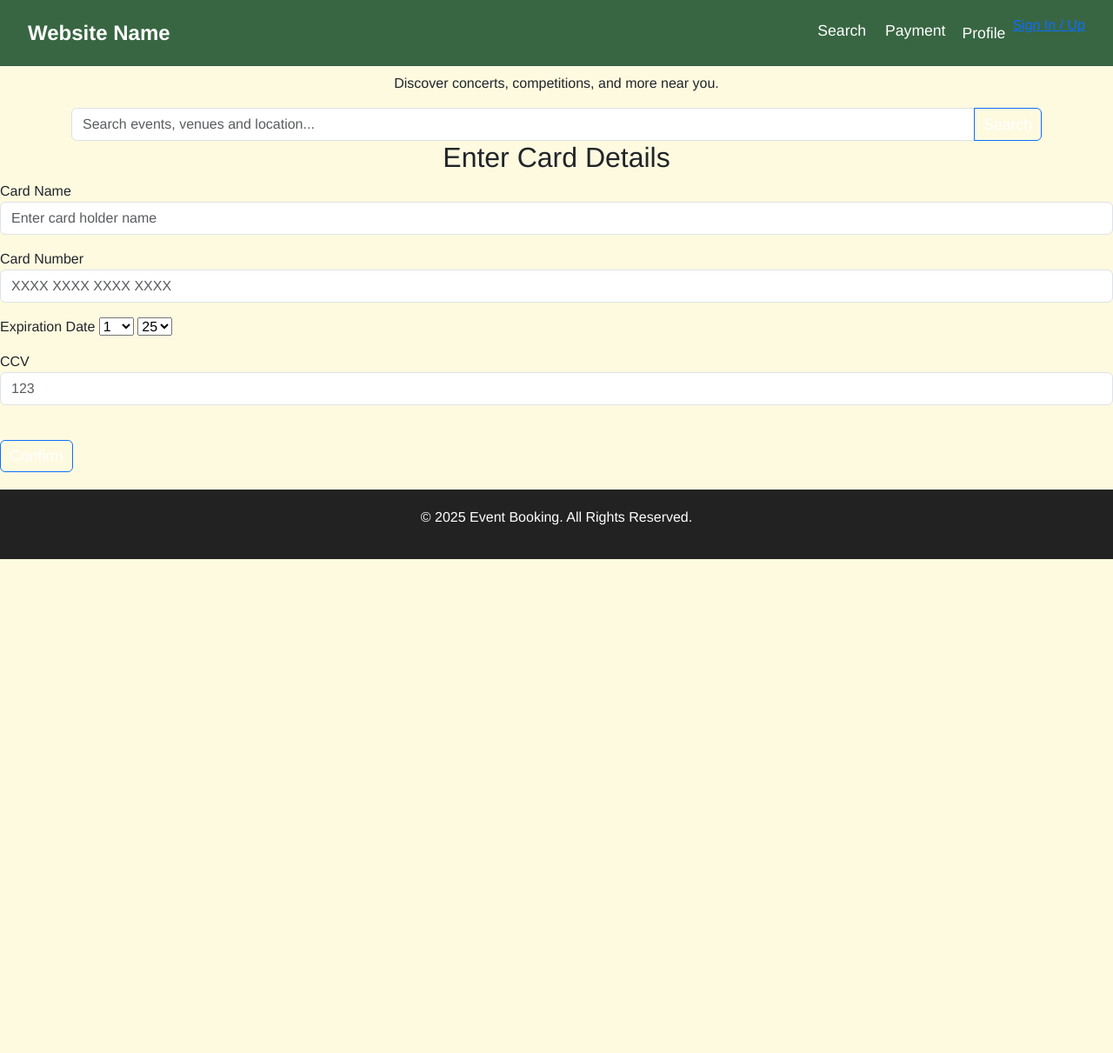
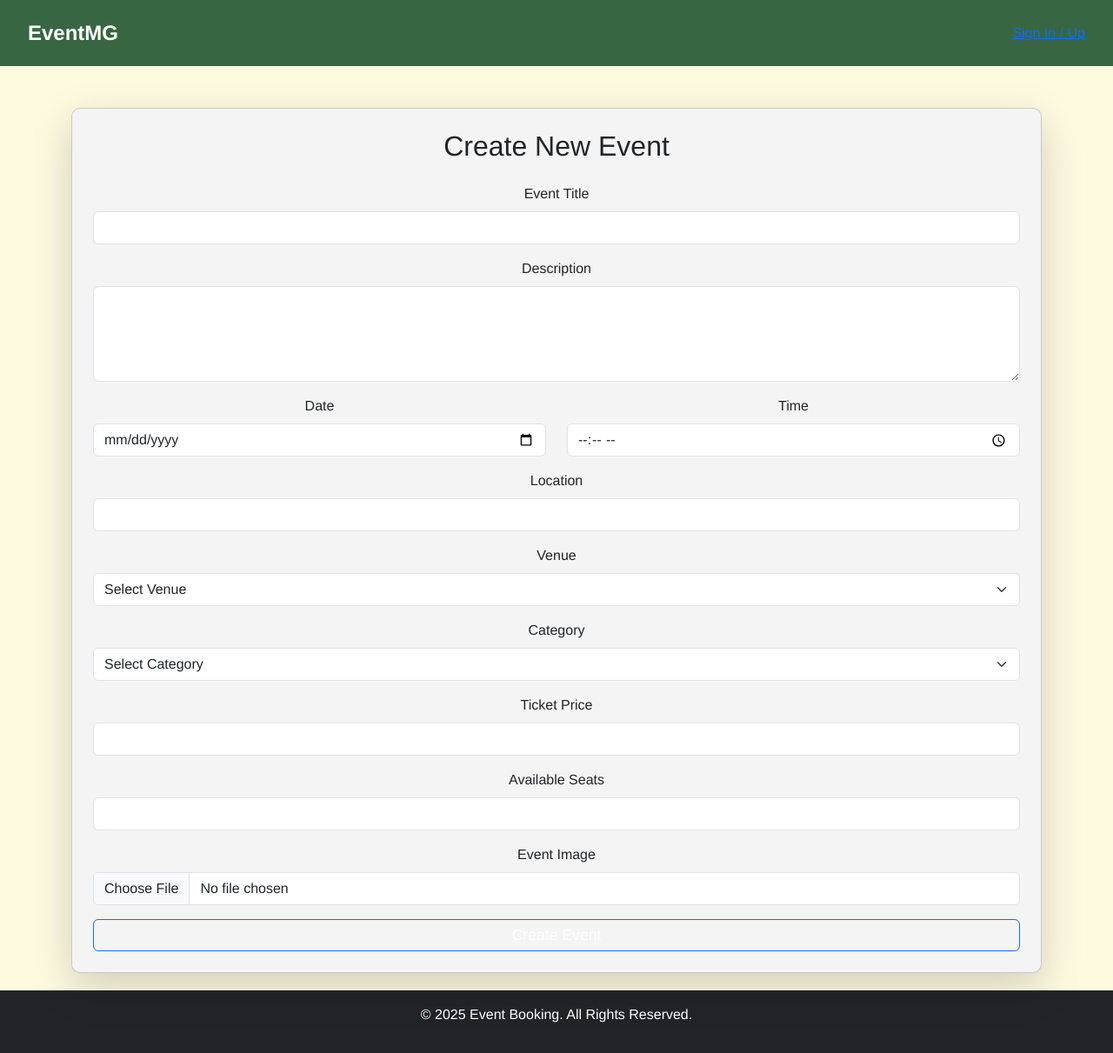
Before and after one commit to Lakshmisanajanasb9/eventsmg, a Flask app: page /buyTicket in a window 1280 px wide. Shown: the whole page at 87% size. Before the commit the page ends 643 px from the top, so only its background shows below. Run offline with Flask 3, Linux system fonts and the light colour scheme.

Commit message:
create event done (mostly)

```diff
--- a/website/routes/admin.py
+++ b/website/routes/admin.py
@@ -1,9 +1,11 @@
 from flask import Blueprint, render_template, jsonify,request
-from flask_login import login_required
+from flask_login import login_required,current_user
+from website.models import Event
 
 admin = Blueprint('admin' , __name__)
 
 @admin.route('/admin-home', methods=['GET', 'POST'])
 @login_required
 def admin_home():
-    return render_template('organizer/organizer.html')
+    events = Event.query.filter_by(admin_id=current_user.id).all()
+    return render_template('organizer/organizer.html',events=events)
--- /dev/null
+++ b/website/templates/organizer/create_event.html
@@ -0,0 +1,92 @@
+{% extends "organizer/organizer.html" %}
+
+{% block head %}
+    {{ super() }}
+{% endblock %}
+
+{% block content %}
+<div class="container mt-5">
+    <div class="card shadow-lg p-4">
+        <h2 class="mb-4 text-center">Create New Event</h2>
+        <form action="{{ url_for('events.create_event') }}" method="POST" enctype="multipart/form-data">
+            <div class="mb-3">
+                <label for="title" class="form-label">Event Title</label>
+                <input type="text" class="form-control" id="title" name="title" required>
+            </div>
+
+            <div class="mb-3">
+                <label for="description" class="form-label">Description</label>
+                <textarea class="form-control" id="description" name="description" rows="4" required></textarea>
+            </div>
+
+            <div class="row">
+                <div class="col-md-6 mb-3">
+                    <label for="date" class="form-label">Date</label>
+                    <input type="date" class="form-control" id="date" name="date" required>
+                </div>
+                <div class="col-md-6 mb-3">
+                    <label for="time" class="form-label">Time</label>
+                    <input type="time" class="form-control" id="time" name="time" required>
+                </div>
+            </div>
+
+            <div class="mb-3">
+                <label for="location" class="form-label">Location</label>
+                <input type="text" class="form-control" id="location" name="location" required>
+            </div>
+            <div class="mb-3">
+                <label for="venue_id" class="form-label">Venue</label>
+                <select class="form-select" id="venue_id" name="venue_id" onchange="toggleNewVenue(this)">
+                    <option disabled selected>Select Venue</option>
+                    {% for venue in venues %}
+                        <option value="{{ venue.venue_id }}">{{ venue.name }}</option>
+                    {% endfor %}
+                    <option value="new">Add new venue</option>
+                </select>
+                <input type="text" class="form-control mt-2 d-none" id="new_venue" name="new_venue" placeholder="Enter new venue name">
+            </div>
+
+            <div class="mb-3">
+                <label for="category_id" class="form-label">Category</label>
+                <select class="form-select" id="category_id" name="category_id" onchange="toggleNewCategory(this)">
+                    <option disabled selected>Select Category</option>
+                    {% for category in categories %}
+                        <option value="{{ category.category_id }}">{{ category.name }}</option>
+                    {% endfor %}
+                    <option value="new">Add new category</option>
+                </select>
+                <input type="text" class="form-control mt-2 d-none" id="new_category" name="new_category" placeholder="Enter new category name">
+            </div>
+            <div class="mb-3">
+                <label for="ticket_price" class="form-label">Ticket Price</label>
+                <input type="number" step="0.01" class="form-control" id="ticket_price" name="ticket_price" required>
+            </div>
+
+            <div class="mb-3">
+                <label for="available_seats" class="form-label">Available Seats</label>
+                <input type="number" class="form-control" id="available_seats" name="available_seats" required>
+            </div>
+
+            <div class="mb-3">
+                <label for="image" class="form-label">Event Image</label>
+                <input type="file" class="form-control" id="image" name="image">
+            </div>
+
+            <button type="submit" class="btn btn-primary w-100">Create Event</button>
+        </form>
+    </div>
+</div>
+
+<script>
+    function toggleNewVenue(select) {
+        const input = document.getElementById('new_venue');
+        input.classList.toggle('d-none', select.value !== 'new');
+    }
+
+    function toggleNewCategory(select) {
+        const input = document.getElementById('new_category');
+        input.classList.toggle('d-none', select.value !== 'new');
+    }
+</script>
+
+{% endblock %}
--- a/website/templates/organizer/organizer.html
+++ b/website/templates/organizer/organizer.html
@@ -6,74 +6,86 @@
 {% block navbar %}
 <!--Organizer Navbar-->
 <li class="nav-item">
-    <a class="nav-link text-white" href="{{ url_for('views.search') }}">Events</a>
+    <a class="nav-link text-white" href="{{ url_for('views.search') }}"></a>
 </li>
 <li class="nav-item">
-    <a class="nav-link text-white" href="#">Orders</a>
-</li>
-<li class="nav-item">
-    <a class="nav-link text-white" href="{{ url_for('auth.login') }}">Settings</a>
+    <a class="nav-link text-white" href="#"></a>
 </li>
 {% endblock %}
+
 {% block adminState %}
     <li><a class="dropdown-item" href="{{ url_for('views.home') }}">Return to Exploring Events</a></li>
 {% endblock %}
 
 {% block content %}
 <div class="container my-5">
-    <div class="card shadow-lg border-0 rounded-4">
+
+  {% if events|length == 0 %}
+  <!-- Checklist shown only if no events -->
+  <div class="card shadow-lg border-0 rounded-4 mb-5">
     <div class="card-body p-5">
       <h2 class="card-title mb-3">Create an Event</h2>
-        <p class="text-muted mb-4">
-          Add all your event details, create new tickets.
-        </p>
-        <button class="btn btn-primary btn-lg">Create Event</button>
+      <p class="text-muted mb-4">Add all your event details, create new tickets.</p>
+      <a href="{{ url_for('events.create_event') }}" class="btn btn-primary btn-lg">Create Event</a>
     </div>
   </div>
-    <div class="container my-5">
+
   <div class="card shadow border-0 rounded-4">
     <div class="card-body p-5">
       <p class="text-uppercase text-muted small mb-1">Your checklist</p>
       <p class="fs-5 text-secondary mb-4">Here's how to start!</p>
 
-      <!-- Checklist item -->
-      <a href="/manage/events/1331706924259/details" class="text-decoration-none text-dark">
+      <a href="/manage/events/new/details" class="text-decoration-none text-dark">
         <div class="d-flex justify-content-between align-items-start border rounded p-3 mb-3 hover-shadow">
-          <div class="d-flex">
           <div class="ms-auto text-start">
             <div class="fw-bold">Create event</div>
             <div class="text-muted small">Publish an event to reach millions of people</div>
           </div>
         </div>
-        </div>
       </a>
 
-      <!-- Checklist item -->
-      <a href="/organizations/info/profile/110217653451" class="text-decoration-none text-dark">
+      <a href="/organizations/info/profile" class="text-decoration-none text-dark">
         <div class="d-flex justify-content-between align-items-start border rounded p-3 mb-3 hover-shadow">
-          <div class="d-flex">
           <div class="ms-auto text-start">
             <div class="fw-bold">Set up your organizer profile</div>
             <div class="text-muted small">Highlight your brand by adding your organizer name, image, and bio.</div>
           </div>
         </div>
-        </div>
       </a>
 
-      <!-- Checklist item -->
       <a href="/organizations/finance-settings/bank-accounts" class="text-decoration-none text-dark">
-        <div class="d-flex justify-content-between align-items-start border rounded p-3 mb-3 hover-shadow">
-          <div class="d-flex">
+        <div class="d-flex justify-content-between align-items-start border rounded p-3 hover-shadow">
           <div class="ms-auto text-start">
             <div class="fw-bold">Add your bank account</div>
             <div class="text-muted small">Get paid for future ticket sales by entering your bank details.</div>
           </div>
         </div>
+      </a>
     </div>
-      </a>
+  </div>
 
+  {% else %}
+  <!-- Show Events if exist -->
+  <h2 class="mb-4">Your Events</h2>
+  <div class="row row-cols-1 row-cols-md-2 g-4">
+    {% for event in events %}
+    <div class="col">
+      <div class="card h-100 shadow-sm border-0">
+        <div class="card-body">
+          <h5 class="card-title">{{ event.name }}</h5>
+          <p class="card-text text-muted">{{ event.description[:100] }}...</p>
+          <p class="card-text"><strong>Date:</strong> {{ event.date.strftime('%Y-%m-%d %H:%M') }}</p>
+          <a href="" class="btn btn-outline-primary btn-sm">View</a>
         </div>
       </div>
     </div>
+    {% endfor %}
+  </div>
+
+  <!-- Create event button at bottom -->
+  <div class="text-center mt-5">
+    <a href="{{ url_for('events.create_event') }}" class="btn btn-primary btn-lg">+ Create New Event</a>
+  </div>
+  {% endif %}
 </div>
 {% endblock %}
--- a/website/views.py
+++ b/website/views.py
@@ -17,7 +17,7 @@ def profile():
 
 @views.route('/buyTicket', methods=['GET','POST'])
 def buyTicket():
-    return render_template('buyTicket.html')
+    return render_template('organizer/create_event.html')
 
 events_data = [
     {"id": 1, "name": "Concert", "date": "2025-05-01", "available_seats": 100, "price": 50},
```
Also changed, not shown: website/routes/events.py (+74 -2 lines), README.md, instance/events.db. Lines whose indentation alone changed are shown as unchanged.
